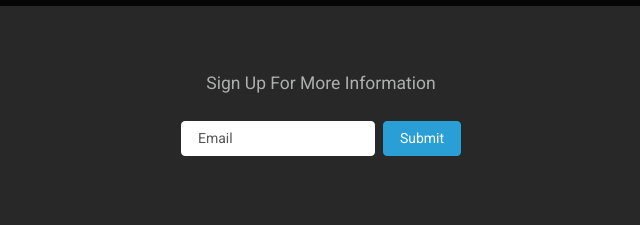
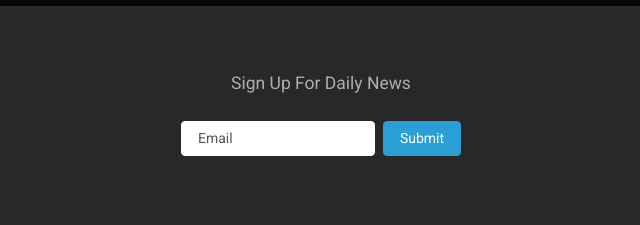
Before and after one commit to KDAldana16/cats-landing-page, a plain HTML site: page index.html in a window 1280 px wide. Shown: the part 1400-1625 px from the top of the page, 319-959 px from the left. Drawn offline with nearby package versions, Linux system fonts and the light colour scheme.

Commit message:
Update index.html

```diff
--- a/index.html
+++ b/index.html
@@ -66,7 +66,7 @@
 
   <!-- CALL TO ACTION -->
   <div class="jumbotron text-center mb-0">
-    <p class="lead mb-4"> Sign Up For More Information</p>
+    <p class="lead mb-4"> Sign Up For Daily News</p>
     <div class="d-flex justify-content-center">
       <form action="#" class='form-inline'>
         <input type="text" class="form-control mb-2 mr-sm-2" placeholder="Email"/>
```
